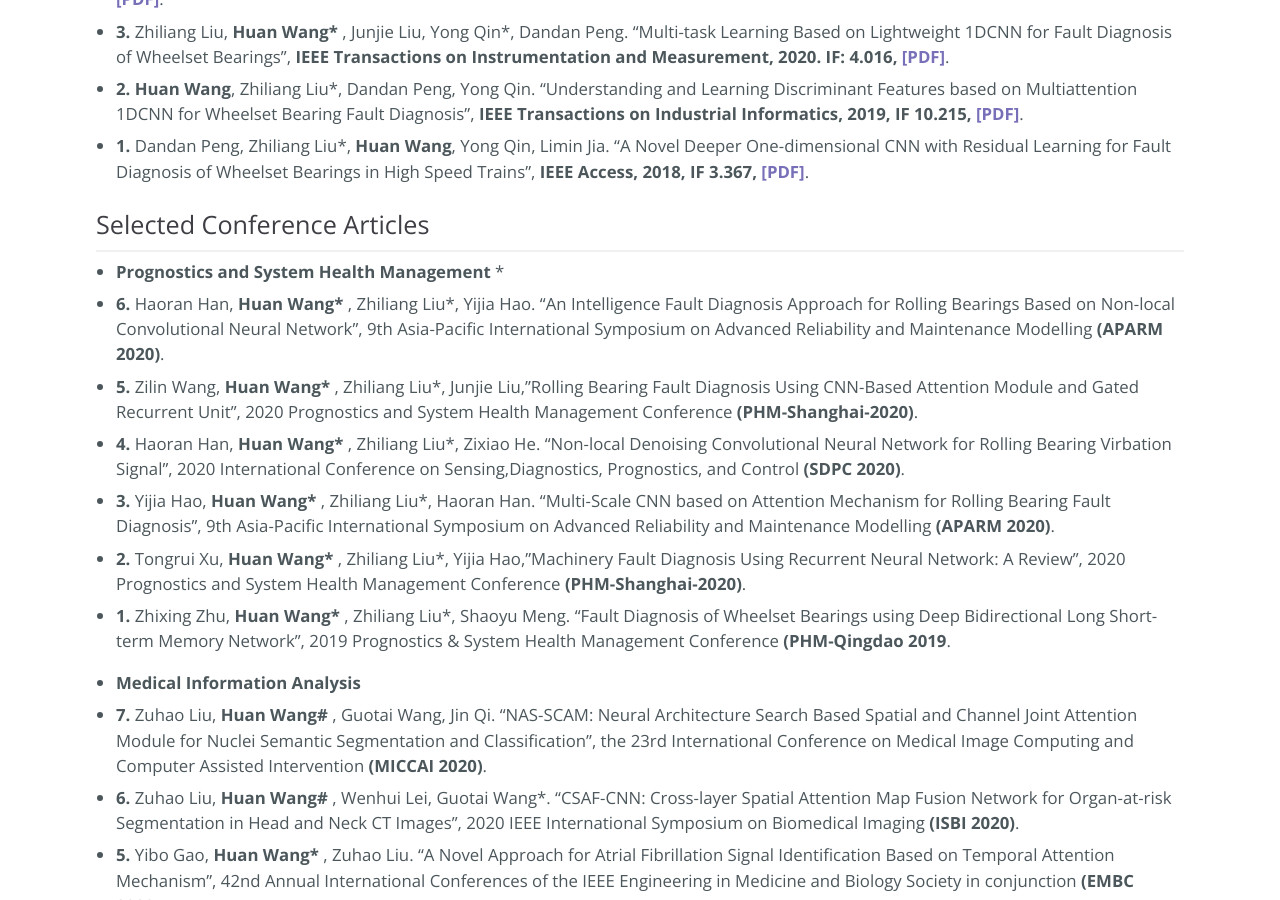
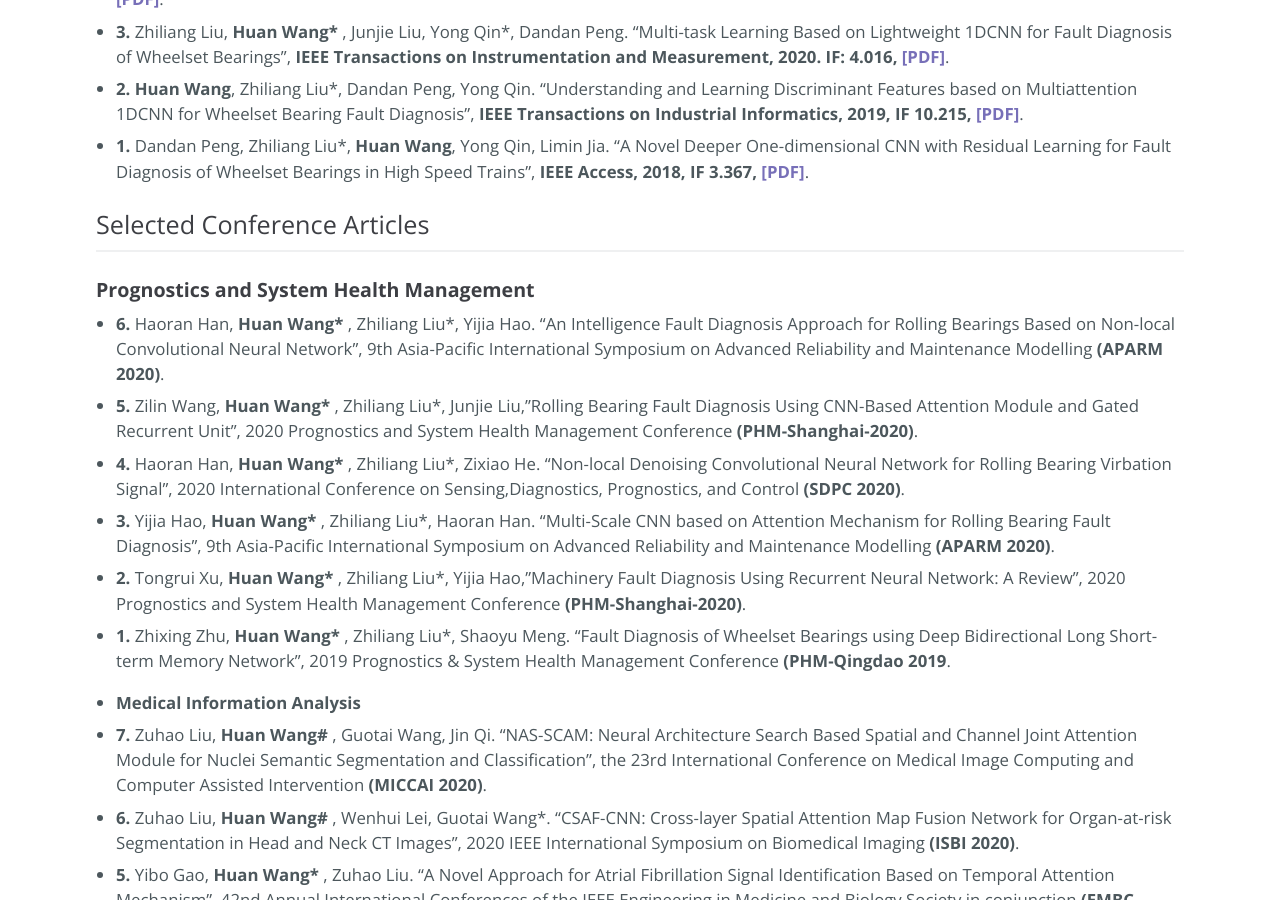
Before and after one commit to WH-HuanWang/WH-HuanWang.github.io, a Jekyll site: the page built from index.md, in a window 1280 px wide and 900 px high, scrolled down 1508 px. Built offline with Jekyll 4.4.1, drawn with Linux system fonts in a browser that asks for light colours.

```diff
--- a/index.md
+++ b/index.md
@@ -58,8 +58,8 @@ B.S. Mechanical design, manufacturing and automation, School of mechanical and e
 
 ## Selected Conference Articles
 * * *
-* <b>Prognostics and System Health Management</b>
-*
+### <b>Prognostics and System Health Management</b>
+
 * <b>6. </b>Haoran Han, <b>Huan Wang* </b>, Zhiliang Liu*, Yijia Hao. "An Intelligence Fault Diagnosis Approach for Rolling Bearings Based on Non-local Convolutional Neural Network", 9th Asia-Pacific International Symposium on Advanced Reliability and Maintenance Modelling <b>(APARM 2020)</b>.
 * <b>5. </b>Zilin Wang, <b>Huan Wang* </b>, Zhiliang Liu*, Junjie Liu,"Rolling Bearing Fault Diagnosis Using CNN-Based Attention Module and Gated Recurrent Unit", 2020 Prognostics and System Health Management Conference <b>(PHM-Shanghai-2020)</b>.
 * <b>4. </b>Haoran Han, <b>Huan Wang* </b>, Zhiliang Liu*, Zixiao He. "Non-local Denoising Convolutional Neural Network for Rolling Bearing Virbation Signal", 2020 International Conference on Sensing,Diagnostics, Prognostics, and Control <b>(SDPC 2020)</b>.
```
